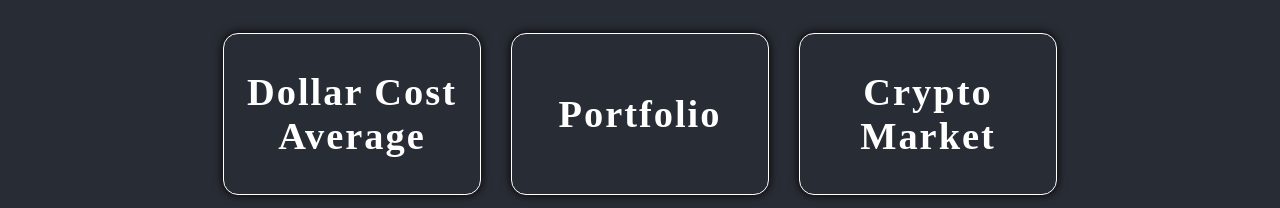
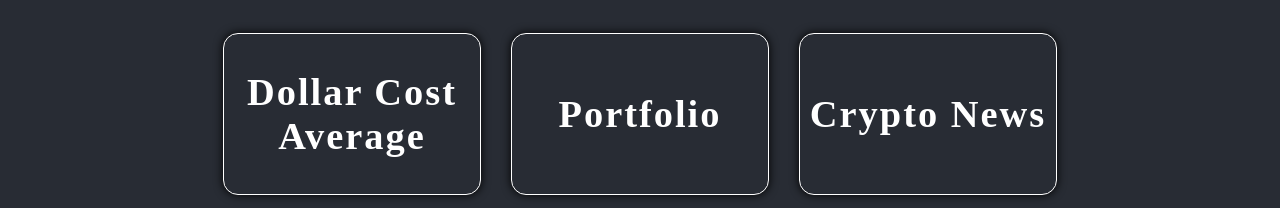
Before and after one commit to PikeyAU/CryptoCalculator, a React (Create React App) app: page / in a window 1280 px wide. Shown: the part 286-494 px from the top of the page. Built offline with nearby package versions, Linux system fonts and the light colour scheme; no server answers.

Commit message:
Update home tile

```diff
--- a/src/Home.js
+++ b/src/Home.js
@@ -31,7 +31,7 @@ const Home = () => {
             <div style={grid_styles}>
                 <HomeCard text="Dollar Cost Average" />
                 <HomeCard text="Portfolio" />
-                <HomeCard text="Crypto Market" />
+                <HomeCard text="Crypto News" />
             </div>
         </div>
     );
--- a/src/components/homeCard.js
+++ b/src/components/homeCard.js
@@ -22,7 +22,7 @@ const HomeCard = (props) => {
         else if (props.text === "Portfolio") {
             window.location.href = "/portfolio";
         }
-        else if (props.text === "Crypto Market") {
+        else if (props.text === "Crypto News") {
             window.location.href = "/market";
         }
     }
```
